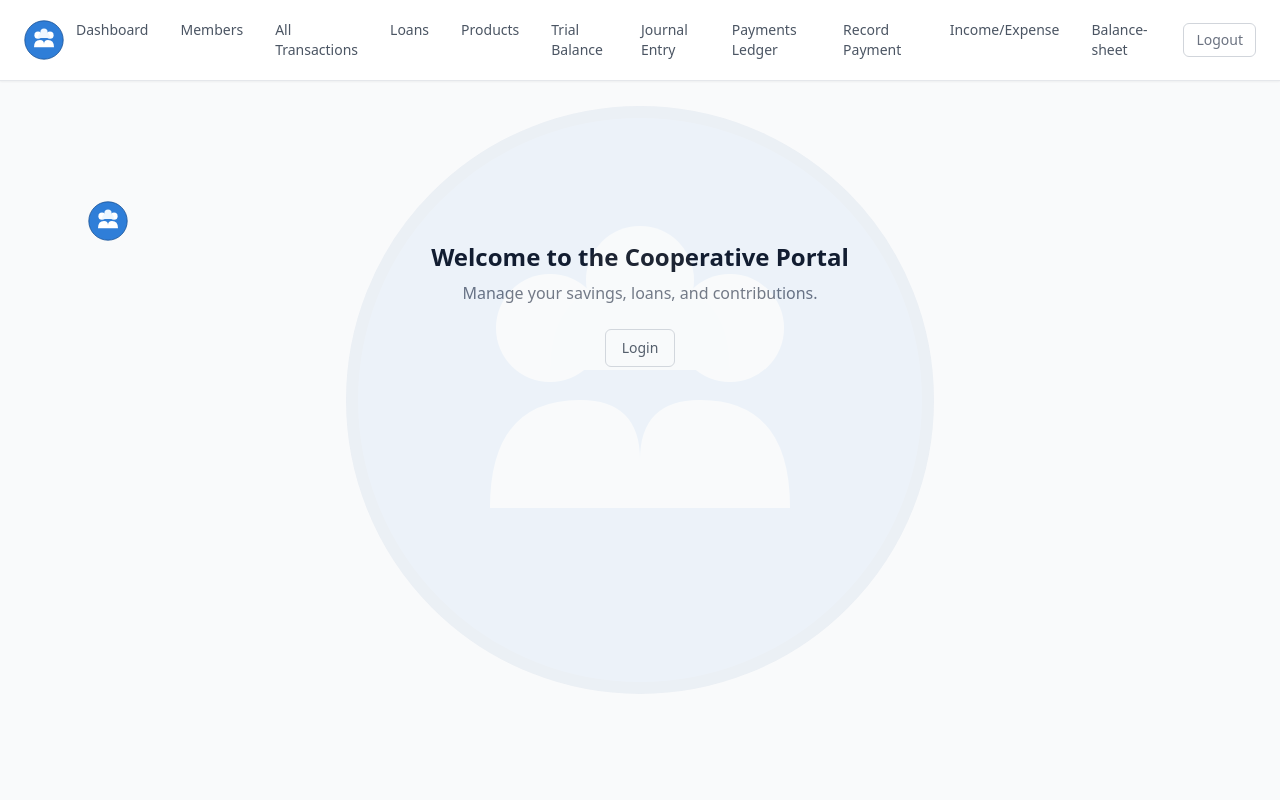
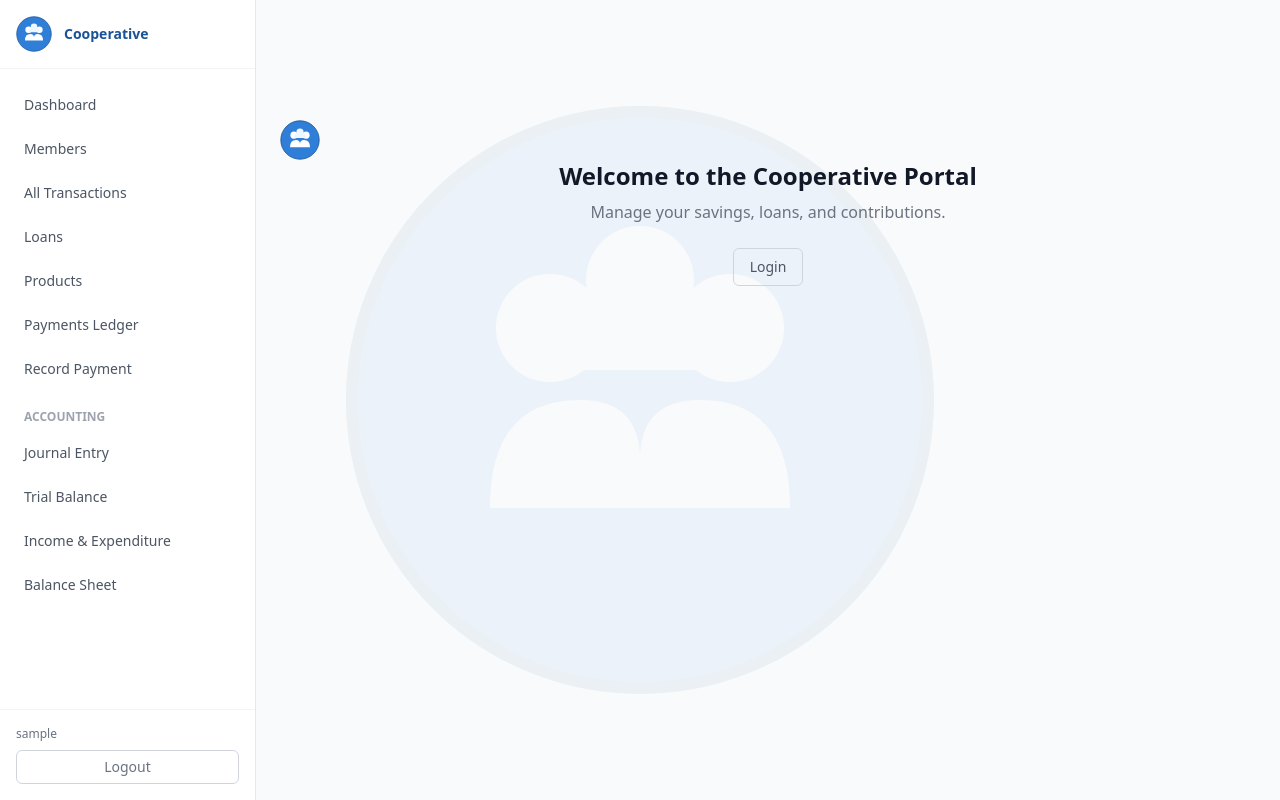
Before and after one commit to muhywale/coop-frontend, a React (Create React App) app: page /welcome in a window 1280 px wide. Built offline with nearby package versions, Linux system fonts and the light colour scheme; no server answers; sample sign-in values are in the browser's storage.

Commit message:
sidebar added

```diff
--- a/src/App.js
+++ b/src/App.js
@@ -23,31 +23,25 @@ import JournalEntryPage from "./pages/JournalEntryPage";
 import TrialBalancePage from "./pages/TrialBalancePage";
 import IncomeExpenditurePage from "./pages/IncomeExpenditurePage";
 import BalanceSheetPage from "./pages/BalanceSheetPage";
+import Sidebar from "./components/Sidebar";
+import ScrollToTop from "./components/ScrollToTop";
 
 function AppContent() {
   const { user, logout } = useAuth();
 
   return (
-    <div className="min-h-screen bg-gray-50 relative">
+    <div className="min-h-screen bg-gray-50 relative lg:flex">
       <LogoWatermark />
-      <header className="relative z-10 bg-white border-b border-gray-200 px-4 sm:px-6 py-3 flex items-center justify-between shadow-sm">
-        <Link to="/" className="flex items-center gap-3">
-          <Logo className="w-10 h-10" />
-        </Link>
-        {user && (
-          <div className="flex items-center gap-2 sm:gap-4">
-            <Navigation isAdmin={user.role === "admin"} />
-            <button
-              onClick={logout}
-              className="text-xs sm:text-sm text-gray-500 hover:text-red-600 border border-gray-300 rounded-md px-2 sm:px-3 py-1.5 transition whitespace-nowrap"
-            >
-              Logout
-            </button>
-          </div>
-        )}
-      </header>
+      {user && (
+        <Sidebar
+          isAdmin={user.role === "admin"}
+          onLogout={logout}
+          userLabel={user.username || user.email}
+        />
+      )}
 
-      <main className="max-w-6xl mx-auto p-6">
+      <main className="relative z-10 flex-1 min-w-0 p-4 sm:p-6">
+        {" "}
         <Routes>
           <Route path="/login" element={<LoginPage />} />
           <Route
@@ -182,6 +176,7 @@ function App() {
   return (
     <BrowserRouter>
       <AuthProvider>
+        <ScrollToTop />
         <AppContent />
       </AuthProvider>
     </BrowserRouter>
--- /dev/null
+++ b/src/components/ScrollToTop.js
@@ -0,0 +1,16 @@
+import { useLayoutEffect } from "react";
+import { useLocation } from "react-router-dom";
+
+function ScrollToTop() {
+  const { pathname } = useLocation();
+
+  useLayoutEffect(() => {
+    window.scrollTo(0, 0);
+    document.documentElement.scrollTop = 0;
+    document.body.scrollTop = 0;
+  }, [pathname]);
+
+  return null;
+}
+
+export default ScrollToTop;
--- /dev/null
+++ b/src/components/Sidebar.js
@@ -0,0 +1,111 @@
+import React, { useState } from "react";
+import { NavLink } from "react-router-dom";
+import Logo from "./ui/Logo";
+
+function Sidebar({ isAdmin, onLogout, userLabel }) {
+  const [open, setOpen] = useState(false);
+
+  const linkClass = ({ isActive }) =>
+    `flex items-center gap-3 px-4 py-2.5 rounded-md text-sm font-medium transition ${
+      isActive ? "bg-primary-500 text-white" : "text-gray-600 hover:bg-gray-100"
+    }`;
+
+  const adminLinks = [
+    { to: "/dashboard", label: "Dashboard" },
+    { to: "/", label: "Members", end: true },
+    { to: "/contributions", label: "All Transactions" },
+    { to: "/loans", label: "Loans" },
+    { to: "/products", label: "Products" },
+    { to: "/payments-ledger", label: "Payments Ledger" },
+    { to: "/payment-entry", label: "Record Payment" },
+  ];
+
+  const accountingLinks = [
+    { to: "/journal-entry", label: "Journal Entry" },
+    { to: "/trial-balance", label: "Trial Balance" },
+    { to: "/income-expenditure", label: "Income & Expenditure" },
+    { to: "/balance-sheet", label: "Balance Sheet" },
+  ];
+
+  const memberLinks = [{ to: "/my-profile", label: "My Profile" }];
+
+  const renderLinks = (links, closeOnClick) =>
+    links.map((l) => (
+      <NavLink
+        key={l.to}
+        to={l.to}
+        end={l.end}
+        className={linkClass}
+        onClick={closeOnClick}
+      >
+        {l.label}
+      </NavLink>
+    ));
+
+  const SidebarBody = ({ closeOnClick }) => (
+    <>
+      <div className="flex items-center gap-3 px-4 py-4 border-b border-gray-100">
+        <Logo className="w-9 h-9" />
+        <span className="font-bold text-primary-700 text-sm">Cooperative</span>
+      </div>
+      <nav className="flex-1 overflow-y-auto px-2 py-4 space-y-1">
+        {isAdmin ? (
+          <>
+            {renderLinks(adminLinks, closeOnClick)}
+            <p className="px-4 pt-4 pb-1 text-xs font-semibold text-gray-400 uppercase">
+              Accounting
+            </p>
+            {renderLinks(accountingLinks, closeOnClick)}
+          </>
+        ) : (
+          renderLinks(memberLinks, closeOnClick)
+        )}
+      </nav>
+      <div className="border-t border-gray-100 p-4">
+        <p className="text-xs text-gray-500 truncate mb-2">{userLabel}</p>
+        <button
+          onClick={onLogout}
+          className="w-full text-sm text-gray-500 hover:text-red-600 border border-gray-300 rounded-md px-3 py-1.5 transition"
+        >
+          Logout
+        </button>
+      </div>
+    </>
+  );
+
+  return (
+    <>
+      {/* Mobile top bar */}
+      <div className="lg:hidden flex items-center justify-between bg-white border-b border-gray-200 px-4 py-3 sticky top-0 z-30">
+        <Logo className="w-8 h-8" />
+        <button
+          onClick={() => setOpen(!open)}
+          className="p-2 text-gray-600"
+          aria-label="Toggle menu"
+        >
+          {open ? "✕" : "☰"}
+        </button>
+      </div>
+
+      {/* Mobile drawer + overlay — only exists below lg */}
+      {open && (
+        <>
+          <div
+            className="lg:hidden fixed inset-0 bg-black/30 z-40"
+            onClick={() => setOpen(false)}
+          />
+          <aside className="lg:hidden fixed top-0 left-0 h-screen w-64 bg-white border-r border-gray-200 flex flex-col z-50">
+            <SidebarBody closeOnClick={() => setOpen(false)} />
+          </aside>
+        </>
+      )}
+
+      {/* Desktop sidebar — only exists at lg and above, sits normally in flex flow */}
+      <aside className="hidden lg:flex flex-col w-64 h-screen sticky top-0 bg-white border-r border-gray-200 flex-shrink-0">
+        <SidebarBody closeOnClick={undefined} />
+      </aside>
+    </>
+  );
+}
+
+export default Sidebar;
```
